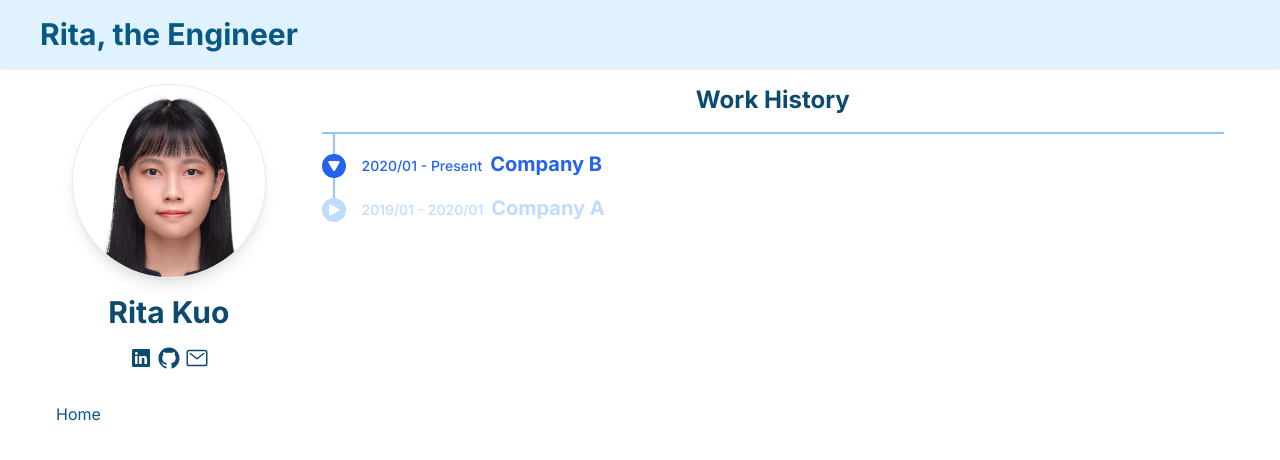
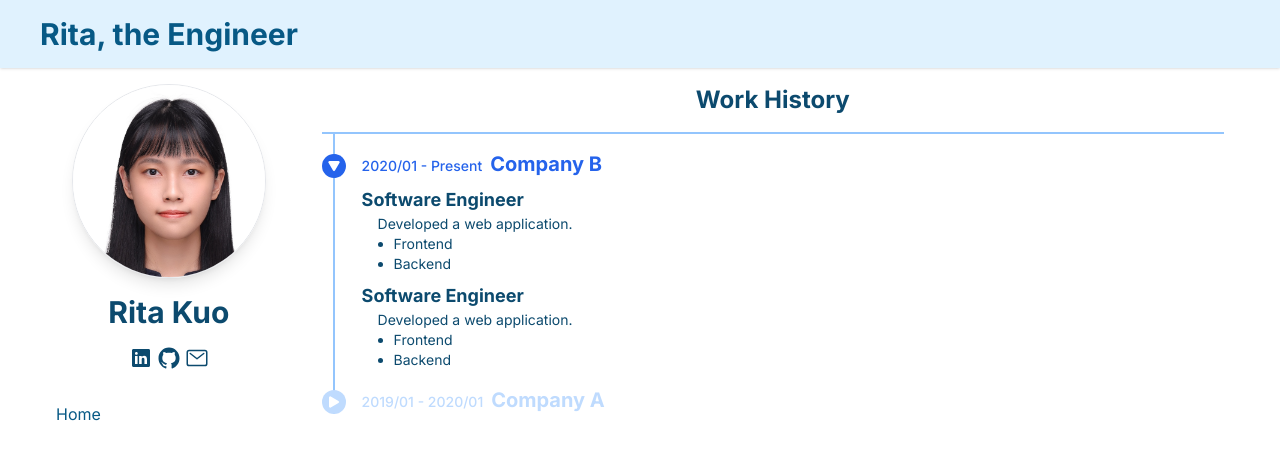
Before and after one commit to rita-kuo/Resume, a Next.js app: page / in a window 1280 px wide. Shown: the top 460 px of the page. Built offline with nearby package versions, Linux system fonts and the light colour scheme.

Commit message:
feat: close by clicking open job

```diff
--- a/src/app/page.tsx
+++ b/src/app/page.tsx
@@ -25,7 +25,16 @@ const workHistory: WorkHistory[] = [
     id: 2,
     from: new Date("2020-01-01"),
     company: "Company B",
-    detail: [],
+    detail: [
+      {
+        title: "Software Engineer",
+        description: "Developed a web application.\n- Frontend\n- Backend",
+      },
+      {
+        title: "Software Engineer",
+        description: "Developed a web application.\n- Frontend\n- Backend",
+      },
+    ],
   },
 ];
 
--- a/src/component/career/history/JobHeader.tsx
+++ b/src/component/career/history/JobHeader.tsx
@@ -63,7 +63,11 @@ const JobHeader: React.FC<{ history: WorkHistory }> = (props) => {
   return (
     <button
       className="group flex items-end gap-4 text-sky-600 hover:text-sky-500"
-      onClick={() => setCurrentId(props.history.id)}
+      onClick={() =>
+        setCurrentId((current) =>
+          current === props.history.id ? undefined : props.history.id,
+        )
+      }
     >
       <motion.div
         ref={ref}
--- a/src/component/career/history/WorkHistoryContext.tsx
+++ b/src/component/career/history/WorkHistoryContext.tsx
@@ -1,6 +1,8 @@
 import {
   createContext,
+  Dispatch,
   PropsWithChildren,
+  SetStateAction,
   useContext,
   useEffect,
   useRef,
@@ -10,8 +12,8 @@ import WorkHistory from "@/model/workHistory";
 import { CollapseState } from "@/hook/useCollapseState";
 
 const WorkHistoryContext = createContext<{
-  currentId: number;
-  setCurrentId: (id: number) => void;
+  currentId?: number;
+  setCurrentId: Dispatch<SetStateAction<number | undefined>>;
 }>({
   currentId: 0,
   setCurrentId: () => {},
@@ -20,7 +22,9 @@ const WorkHistoryContext = createContext<{
 export const WorkHistoryProvider: React.FC<
   PropsWithChildren<{ histories: WorkHistory[] }>
 > = (props) => {
-  const [currentId, setCurrentId] = useState<number>(props.histories[0]?.id);
+  const [currentId, setCurrentId] = useState<number | undefined>(
+    props.histories[0]?.id,
+  );
   return (
     <WorkHistoryContext.Provider value={{ currentId, setCurrentId }}>
       {props.children}
```
